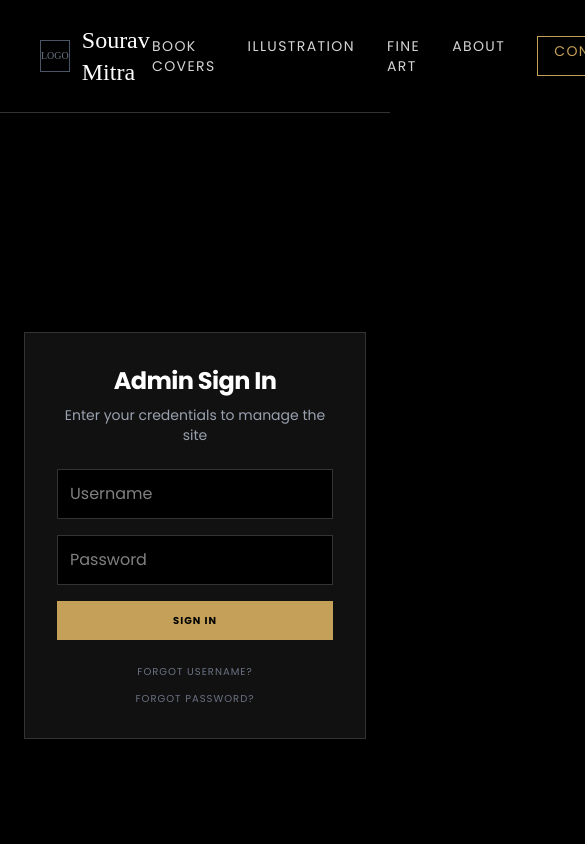
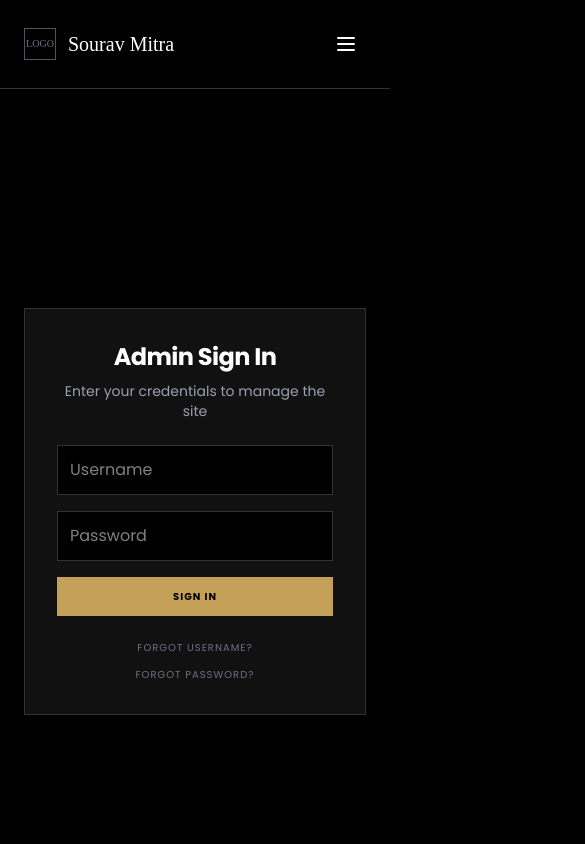
Before and after one commit to Tanmoy-141/souravmitra, a Next.js app: page /admin in a window 390 px wide. Shown: the top 844 px of the page, 585 px wide, since content can reach past the window. Built offline with nearby package versions, Linux system fonts and the light colour scheme.

Commit message:
Add mobile-responsive nav and admin layout, image domain config, fixed next-config for cross device request

```diff
--- a/app/admin/page.tsx
+++ b/app/admin/page.tsx
@@ -116,9 +116,9 @@ export default function AdminDashboard() {
   return (
     <div className="min-h-screen bg-black text-white flex flex-col font-sans">
       {/* Top Bar */}
-      <div className="h-16 border-b border-[#333333] px-8 flex items-center justify-between sticky top-0 bg-black/80 backdrop-blur-md z-50">
-        <div className="flex items-center gap-6">
-          <span className="text-[#C5A059] font-bold uppercase tracking-widest text-xs">
+      <div className="border-b border-[#333333] px-4 md:px-8 py-3 md:h-16 flex flex-col md:flex-row md:items-center md:justify-between gap-3 md:gap-0 sticky top-0 bg-black/80 backdrop-blur-md z-50">
+        <div className="flex flex-wrap items-center gap-3 md:gap-6">
+          <span className="text-[#C5A059] font-bold uppercase tracking-widest text-xs shrink-0">
             Admin Dashboard
           </span>
           <select
@@ -128,7 +128,7 @@ export default function AdminDashboard() {
                 pages.find((p) => p.slug === e.target.value) || null,
               )
             }
-            className="bg-[#111111] border border-[#333333] px-3 py-1 text-sm focus:outline-none">
+            className="bg-[#111111] border border-[#333333] px-3 py-1 text-sm focus:outline-none min-w-0 flex-1 md:flex-none">
             {pages.map((p) => (
               <option key={p.slug} value={p.slug}>
                 {p.title} ({p.status})
@@ -137,21 +137,21 @@ export default function AdminDashboard() {
           </select>
           <button
             onClick={createNewPage}
-            className="text-xs text-gray-500 hover:text-white uppercase tracking-widest">
+            className="text-xs text-gray-500 hover:text-white uppercase tracking-widest shrink-0">
             + New Page
           </button>
         </div>
         <button
           onClick={handleSave}
           disabled={saving}
-          className="bg-[#C5A059] text-black px-6 py-2 font-bold uppercase tracking-widest text-xs hover:bg-white transition-colors disabled:opacity-50">
+          className="bg-[#C5A059] text-black px-6 py-2 font-bold uppercase tracking-widest text-xs hover:bg-white transition-colors disabled:opacity-50 w-full md:w-auto">
           {saving ? "Publishing..." : "Publish Site"}
         </button>
       </div>
 
-      <div className="flex flex-1 overflow-hidden">
+      <div className="flex flex-col md:flex-row flex-1 md:overflow-hidden">
         {/* Sidebar Controls */}
-        <aside className="w-80 border-r border-[#333333] p-6 overflow-y-auto flex flex-col gap-8 bg-[#050505]">
+        <aside className="w-full md:w-80 border-b md:border-b-0 md:border-r border-[#333333] p-6 max-h-[50vh] md:max-h-none overflow-y-auto flex flex-col gap-8 bg-[#050505]">
           <div>
             <h3 className="text-xs font-bold text-gray-500 uppercase tracking-widest mb-4">
               Page Settings
@@ -220,7 +220,7 @@ export default function AdminDashboard() {
         </aside>
 
         {/* Builder Canvas */}
-        <main className="flex-1 overflow-y-auto p-12 bg-[#000000]">
+        <main className="flex-1 overflow-y-auto p-6 md:p-12 bg-[#000000]">
           <div className="max-w-4xl mx-auto flex flex-col gap-12">
             {activePage?.blocks.map((block) => (
               <div
--- a/app/page.tsx
+++ b/app/page.tsx
@@ -10,7 +10,7 @@ export default function Home() {
         <div className="w-full h-96 bg-[#222222] mb-8 flex items-center justify-center text-[#555555]">
           [Hero Artwork Placeholder]
         </div>
-        <h1 className="text-6xl font-serif text-[#FFFFFF] mb-4">
+        <h1 className="text-4xl md:text-6xl font-serif text-[#FFFFFF] mb-4">
           Sourav Mitra
         </h1>
         <p className="text-2xl text-[#D4D4D4] mb-6">
--- a/components/Header.tsx
+++ b/components/Header.tsx
@@ -5,6 +5,7 @@ import { CustomPage } from "@/data/cms";
 
 export const Header = () => {
   const [customPages, setCustomPages] = useState<CustomPage[]>([]);
+  const [isMenuOpen, setIsMenuOpen] = useState(false);
 
   useEffect(() => {
     const fetchPages = async () => {
@@ -23,28 +24,34 @@ export const Header = () => {
     fetchPages();
   }, []);
 
-  return (
-    <header className="flex justify-between items-center py-6 px-10 bg-[#000000] border-b border-[#333333]">
-      <Link
-        href="/"
-        className="flex items-center gap-3 text-2xl font-serif text-[#FFFFFF]">
-        <div className="w-8 h-8 border border-gray-600 flex items-center justify-center text-[10px] text-gray-500">
-          LOGO
-        </div>
-        Sourav Mitra
-      </Link>
-      <nav className="flex gap-8 text-[#D4D4D4] text-sm uppercase tracking-widest font-medium">
+  // Close the mobile menu whenever the viewport grows past the mobile
+  // breakpoint, so it doesn't stay stuck open if someone resizes/rotates.
+  useEffect(() => {
+    const handleResize = () => {
+      if (window.innerWidth >= 768) setIsMenuOpen(false);
+    };
+    window.addEventListener("resize", handleResize);
+    return () => window.removeEventListener("resize", handleResize);
+  }, []);
+
+  const navLinks = (
+    <>
       <Link
         href="/book-covers"
+        onClick={() => setIsMenuOpen(false)}
         className="hover:text-white transition-colors">
         Book Covers
       </Link>
       <Link
         href="/illustration"
+        onClick={() => setIsMenuOpen(false)}
         className="hover:text-white transition-colors">
         Illustration
       </Link>
-        <Link href="/fine-art" className="hover:text-white transition-colors">
+      <Link
+        href="/fine-art"
+        onClick={() => setIsMenuOpen(false)}
+        className="hover:text-white transition-colors">
         Fine Art
       </Link>
 
@@ -53,20 +60,86 @@ export const Header = () => {
         <Link
           key={page.slug}
           href={`/p/${page.slug}`}
+          onClick={() => setIsMenuOpen(false)}
           className="hover:text-white transition-colors">
           {page.title}
         </Link>
       ))}
 
-        <Link href="/about" className="hover:text-white transition-colors">
+      <Link
+        href="/about"
+        onClick={() => setIsMenuOpen(false)}
+        className="hover:text-white transition-colors">
         About
       </Link>
+    </>
+  );
+
+  return (
+    <header className="relative bg-[#000000] border-b border-[#333333]">
+      <div className="flex justify-between items-center py-6 px-6 md:px-10">
+        <Link
+          href="/"
+          onClick={() => setIsMenuOpen(false)}
+          className="flex items-center gap-3 text-xl md:text-2xl font-serif text-[#FFFFFF]">
+          <div className="w-8 h-8 shrink-0 border border-gray-600 flex items-center justify-center text-[10px] text-gray-500">
+            LOGO
+          </div>
+          Sourav Mitra
+        </Link>
+
+        {/* Desktop nav */}
+        <nav className="hidden md:flex items-center gap-8 text-[#D4D4D4] text-sm uppercase tracking-widest font-medium">
+          {navLinks}
           <Link
             href="/contact"
             className="text-[#C5A059] hover:text-white transition-colors border border-[#C5A059] px-4 py-1">
             Contact
           </Link>
         </nav>
+
+        {/* Mobile menu toggle */}
+        <button
+          type="button"
+          onClick={() => setIsMenuOpen((open) => !open)}
+          aria-label={isMenuOpen ? "Close menu" : "Open menu"}
+          aria-expanded={isMenuOpen}
+          className="md:hidden p-2 text-white">
+          <svg
+            className="w-6 h-6"
+            fill="none"
+            viewBox="0 0 24 24"
+            stroke="currentColor"
+            strokeWidth={2}>
+            {isMenuOpen ? (
+              <path
+                strokeLinecap="round"
+                strokeLinejoin="round"
+                d="M6 18L18 6M6 6l12 12"
+              />
+            ) : (
+              <path
+                strokeLinecap="round"
+                strokeLinejoin="round"
+                d="M4 6h16M4 12h16M4 18h16"
+              />
+            )}
+          </svg>
+        </button>
+      </div>
+
+      {/* Mobile nav panel */}
+      {isMenuOpen && (
+        <nav className="md:hidden flex flex-col gap-6 px-6 pb-8 pt-2 text-[#D4D4D4] text-sm uppercase tracking-widest font-medium border-t border-[#222222]">
+          {navLinks}
+          <Link
+            href="/contact"
+            onClick={() => setIsMenuOpen(false)}
+            className="text-[#C5A059] hover:text-white transition-colors border border-[#C5A059] px-4 py-2 text-center w-fit">
+            Contact
+          </Link>
+        </nav>
+      )}
     </header>
   );
 };
--- a/next.config.ts
+++ b/next.config.ts
@@ -13,6 +13,7 @@ const nextConfig: NextConfig = {
       },
     ],
   },
+  allowedDevOrigins: ["192.168.29.146"],
 };
 
 export default nextConfig;
```
Also changed, not shown: 2 other files (tests, documents, lock files or other folders). Lines whose indentation alone changed are shown as unchanged.
